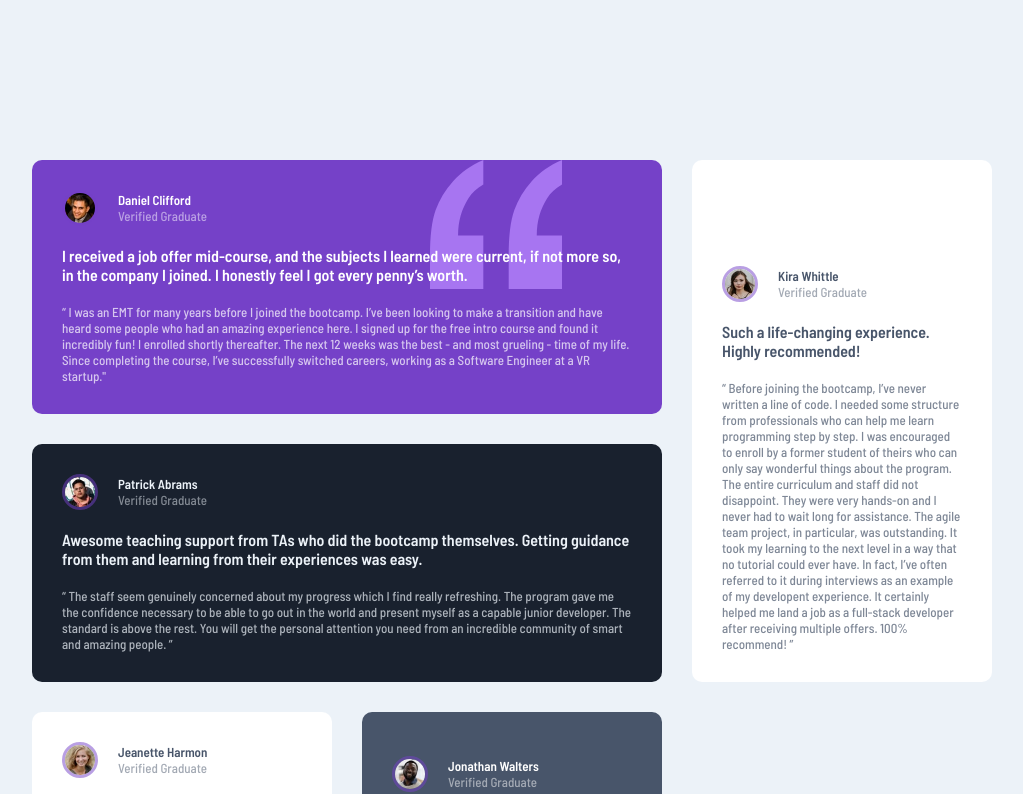
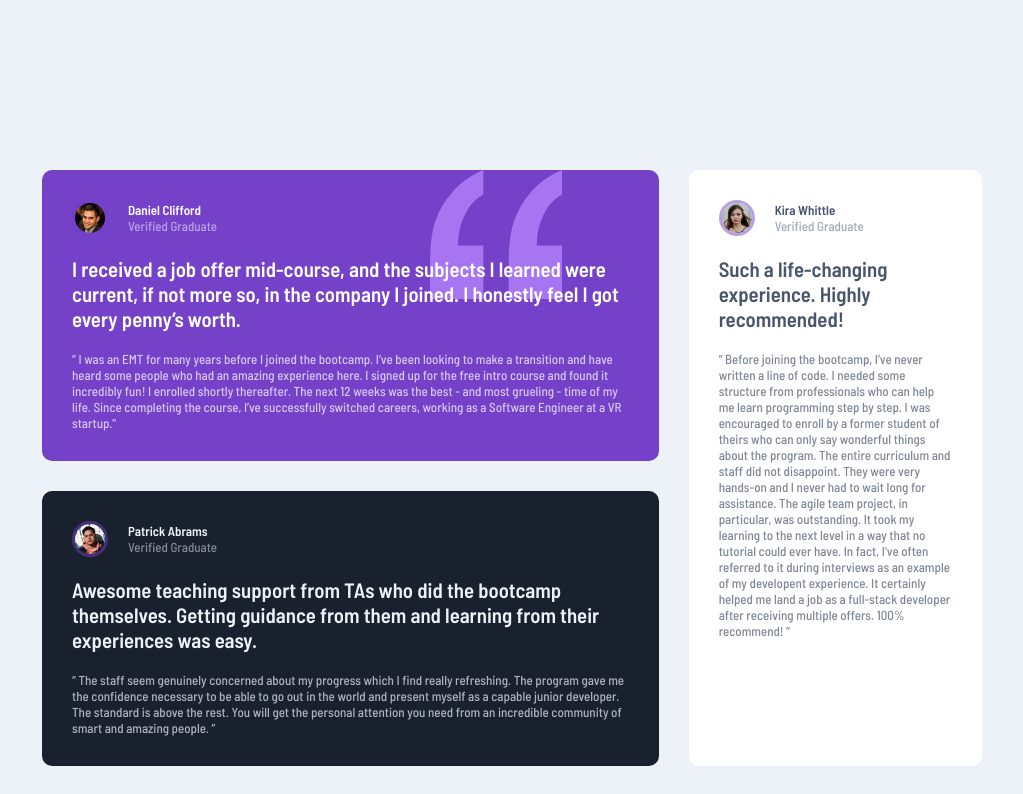
Before and after one commit to SisifoDev/testimonial-grid-section-main, a React (Create React App) app: page / in a window 1280 px wide. Shown: the top 794 px of the page, without its empty margins (128-1151 px from the left). Built offline with nearby package versions, Linux system fonts and the light colour scheme.

Commit message:
adjusted font size

```diff
--- a/src/App.js
+++ b/src/App.js
@@ -107,10 +107,10 @@ const QuoteContainer = styled.div`
   display: grid;
   /* place-items: center; */
   grid-gap: 30px;
-  grid-template-columns: repeat(auto-fit, minmax(250px, 1fr));
-  grid-template-rows: repeat(auto-fit, minmax(250px, 1fr));
+  grid-template-columns: repeat(auto-fit, minmax(230px, 1fr));
+  grid-template-rows: repeat(auto-fit, minmax(260px, 1fr));
   /* grid-auto-flow: row dense; */
-  padding: 160px;
+  padding: 170px;
 
   @media (max-width: 1199.98px) {
     display: flex;
--- a/src/components/Card.js
+++ b/src/components/Card.js
@@ -23,7 +23,7 @@ const CardWrapper = styled.div`
   position: relative;
   display: flex;
   flex-direction: column;
-  justify-content: flex-end;
+  justify-content: flex-start;
   box-sizing: border-box;
   width: 100%;
   height: 100%;
@@ -117,6 +117,6 @@ const Paragraph = styled.p`
 `;
 
 const Title = styled.h1`
-  font-size: 1rem;
+  font-size: 1.3rem;
   margin: 20px 0;
 `;
```
